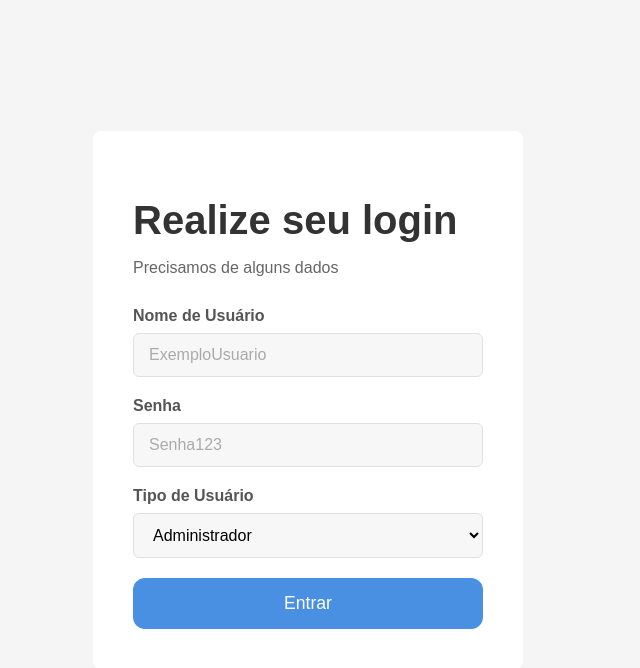
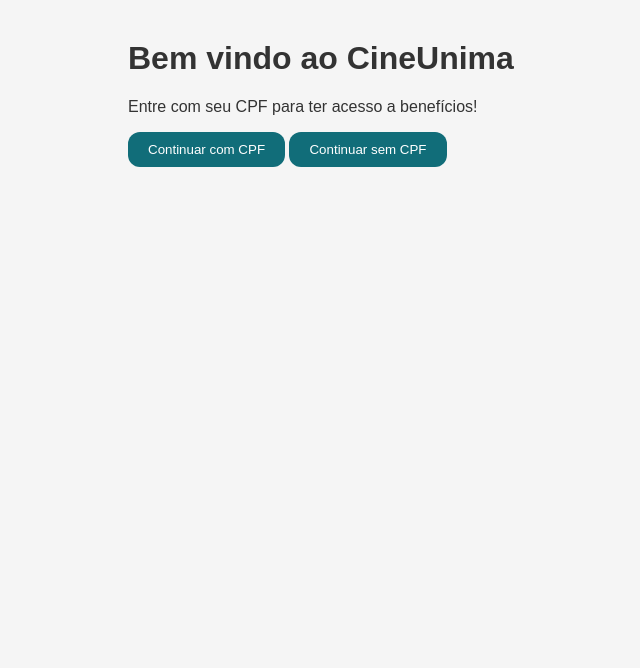
Before and after one commit to TonyRodIv/OpenTickets, a Flask app: page / in a window 1280 px wide. Shown: the top 668 px of the page, without its empty margins (112-752 px from the left). Run offline with Flask 3, Linux system fonts and the light colour scheme.

Commit message:
Adiciona funcionalidade de login para administradores e refatora a página inicial. Remove a lógica de login anterior e implementa nova interface de login. Atualiza o template da página inicial para redirecionar usuários com base no CPF.

```diff
--- a/routes/adm.py
+++ b/routes/adm.py
@@ -1,4 +1,4 @@
-from flask import Blueprint, render_template, request, redirect, url_for, flash, jsonify
+from flask import Blueprint, render_template, request, redirect, url_for, flash, jsonify, session
 from data.gerenciar_sala import adicionar_sala, editar_sala, carregar_salas, deletar_sala
 from data.gerenciar_filmes import adicionar_filme_web, carregar_filmes, salvar_json, editar_filme, ARQUIVO_FILMES
 
@@ -11,7 +11,7 @@ GENEROS_FILME = [
     "Show", "Suspense", "Terror", "Thriller"
 ]
 
-@adm_route.route('/')
+@adm_route.route('/home')
 def admInit():
     # Salas - adm
     listarSala = url_for('adm.listar_salas_view')
@@ -24,6 +24,22 @@ def admInit():
     editarFilme = url_for('adm.editar_filme_view')
     return render_template('admHome.html', listarSala=listarSala, adicionarSala=adicionarSala,
                            editarSala=editarSala, adicionarFilme=adicionarFilme, listarFilmes=listarFilmes, editarFilme=editarFilme)
+
+@adm_route.route('/', methods=['GET', 'POST'])
+def login():
+    if request.method == 'POST':
+        username = request.form.get('username')
+        password = request.form.get('password')
+
+        if username == 'adm' and password == 'adm':
+            flash('Login de administrador bem-sucedido!', 'success')
+            return redirect(url_for('adm.admInit'))
+
+        else:
+            flash('Usuário ou senha inválidos.', 'danger')
+            return redirect(url_for('login.login'))
+
+    return render_template('login.html')
 
 @adm_route.route('/api/dados', methods=['GET'])
 def api_listar_dados():
--- a/routes/login.py
+++ b/routes/login.py
@@ -4,25 +4,5 @@ login_route = Blueprint('login', __name__, template_folder='../templates')
 
 @login_route.route('/', methods=['GET', 'POST'])
 def login():
-    if request.method == 'POST':
-        username = request.form.get('username')
-        password = request.form.get('password')
-        user_type = request.form.get('user_type') # Pega o tipo de usuário do select
 
-        # Lógica de login atualizada
-        if user_type == 'adm' and username == 'adm' and password == 'adm':
-            session['user_type'] = 'adm'
-            flash('Login de administrador bem-sucedido!', 'success')
-            return redirect(url_for('adm.admInit'))
-
-        elif user_type == 'vend' and username == 'vend' and password == 'vend':
-            session['user_type'] = 'vend'
-            flash('Login de vendedor bem-sucedido!', 'success')
-            return redirect(url_for('vend.vendInit'))
-
-        else:
-            flash('Usuário, senha ou tipo de usuário inválidos.', 'danger')
-            return redirect(url_for('login.login'))
-
-    session.pop('user_type', None)
     return render_template('index.html')
--- a/templates/index.html
+++ b/templates/index.html
@@ -1,35 +1,27 @@
 <!DOCTYPE html>
 <html lang="pt-br">
+
 <head>
     <meta charset="UTF-8">
-    <title>Login - Bilheteria OpenTickets</title>
+    <title>OpenTickets</title>
     <link rel="stylesheet" href="{{ url_for('static', filename='style.css') }}">
-    <link rel="stylesheet" href="{{ url_for('static', filename='login.css') }}">
+</head>
 
-</head>
 <body>
-    <div class="login-container">
-        <h1>Realize seu login</h1>
-        <p>Precisamos de alguns dados</p>
-
-        <form method="post" action="{{ url_for('login.login') }}">
-            <div class="form-group">
-                <label for="username">Nome de Usuário</label>
-                <input type="text" id="username" name="username" placeholder="ExemploUsuario" required>
-            </div>
-            <div class="form-group">
-                <label for="password">Senha</label>
-                <input type="password" id="password" name="password" placeholder="Senha123" required>
-            </div>
-            <div class="form-group">
-                <label for="user_type">Tipo de Usuário</label>
-                <select id="user_type" name="user_type" required>
-                    <option value="adm">Administrador</option>
-                    <option value="vend">Vendedor</option>
-                </select>
-            </div>
-            <button type="submit">Entrar</button>
-        </form>
+    <div>
+        <h1>Bem vindo ao CineUnima</h1>
+        <p>Entre com seu CPF para ter acesso a benefícios!</p>
+        <div>
+            <button>
+                Continuar com CPF
+            </button>
+            <a href="{{ url_for('vend.escolher_filme') }}">
+                <button>
+                    Continuar sem CPF
+                </button>
+            </a>
+        </div>
     </div>
 </body>
+
 </html>
```
Also changed, not shown: templates/adm/login.html (added, +28 -0 lines), templates/vend/escolher_cpf.html (deleted, +0 -22 lines), 1 other file.
